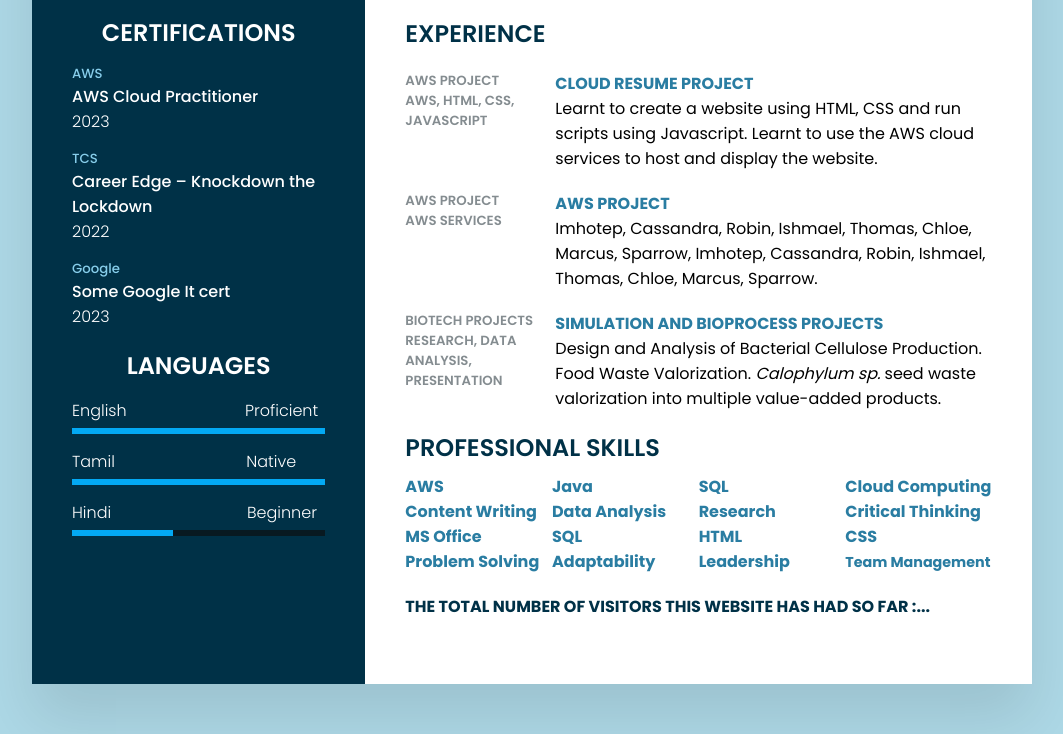
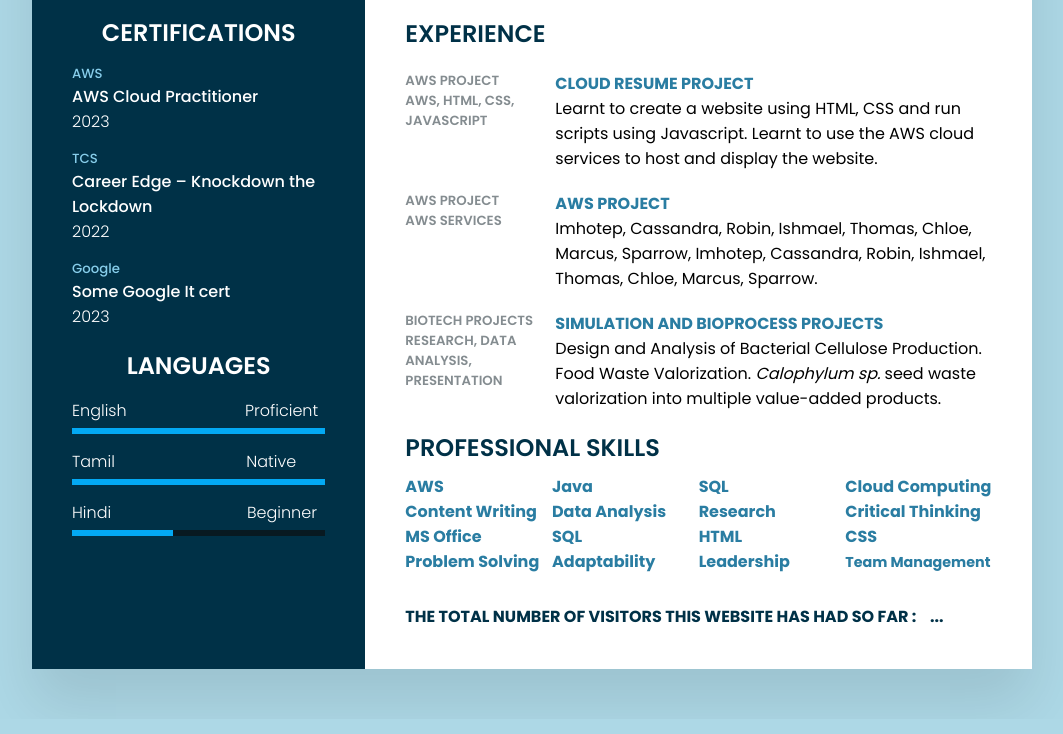
Before and after one commit to projectsbyMW/AWS-cloud-resume-challenge, a plain HTML site: page index.html in a window 1280 px wide. Shown: the part 645-1379 px from the top of the page, without its empty margins (108-1171 px from the left). Drawn offline with Linux system fonts and the light colour scheme; no server answers.

Commit message:
final commit
for now hopefully

```diff
--- a/index.html
+++ b/index.html
@@ -279,7 +279,7 @@ diverse skills in an esteemed organization. A fast learner with innate communica
             </div>
 
             <div class="Visitor_Counter">
-                <h4><span> The total number of visitors this website has had so far : <pre> </pre></span> <span id="my-demo">...</span> </h4>
+                <h4><span> The total number of visitors this website has had so far : &nbsp; &nbsp;</span> <span id="my-demo">...</span> </h4>
             </div>
 
 
--- a/style.css
+++ b/style.css
@@ -222,7 +222,7 @@ margin-bottom: 50px;
 
 .Visitor_Counter h4
 {
-	margin-top: 20px;
+	margin-top: 30px;
 	display: flex;
 	text-transform: uppercase;
 	font-weight: 700;
```
